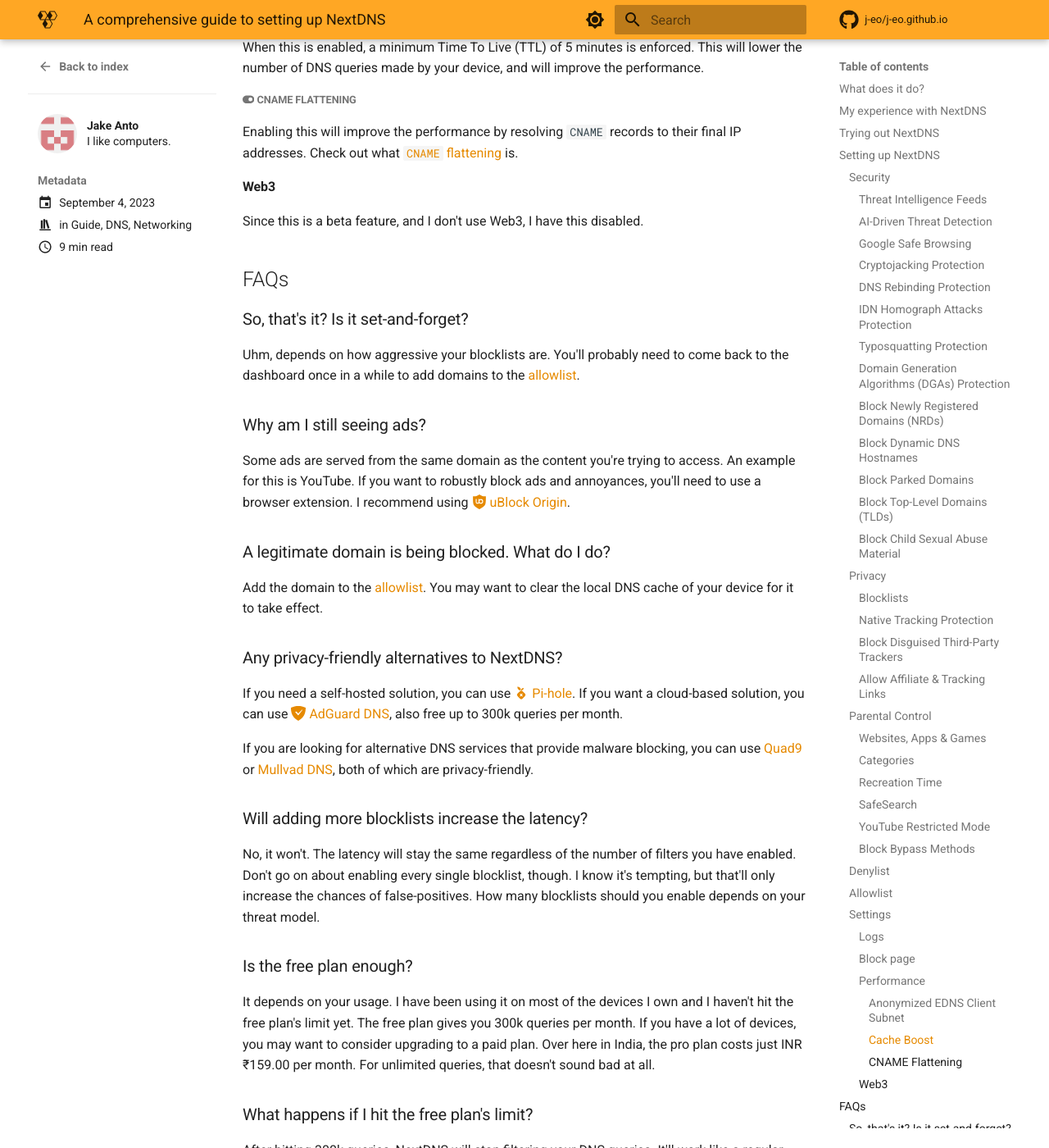
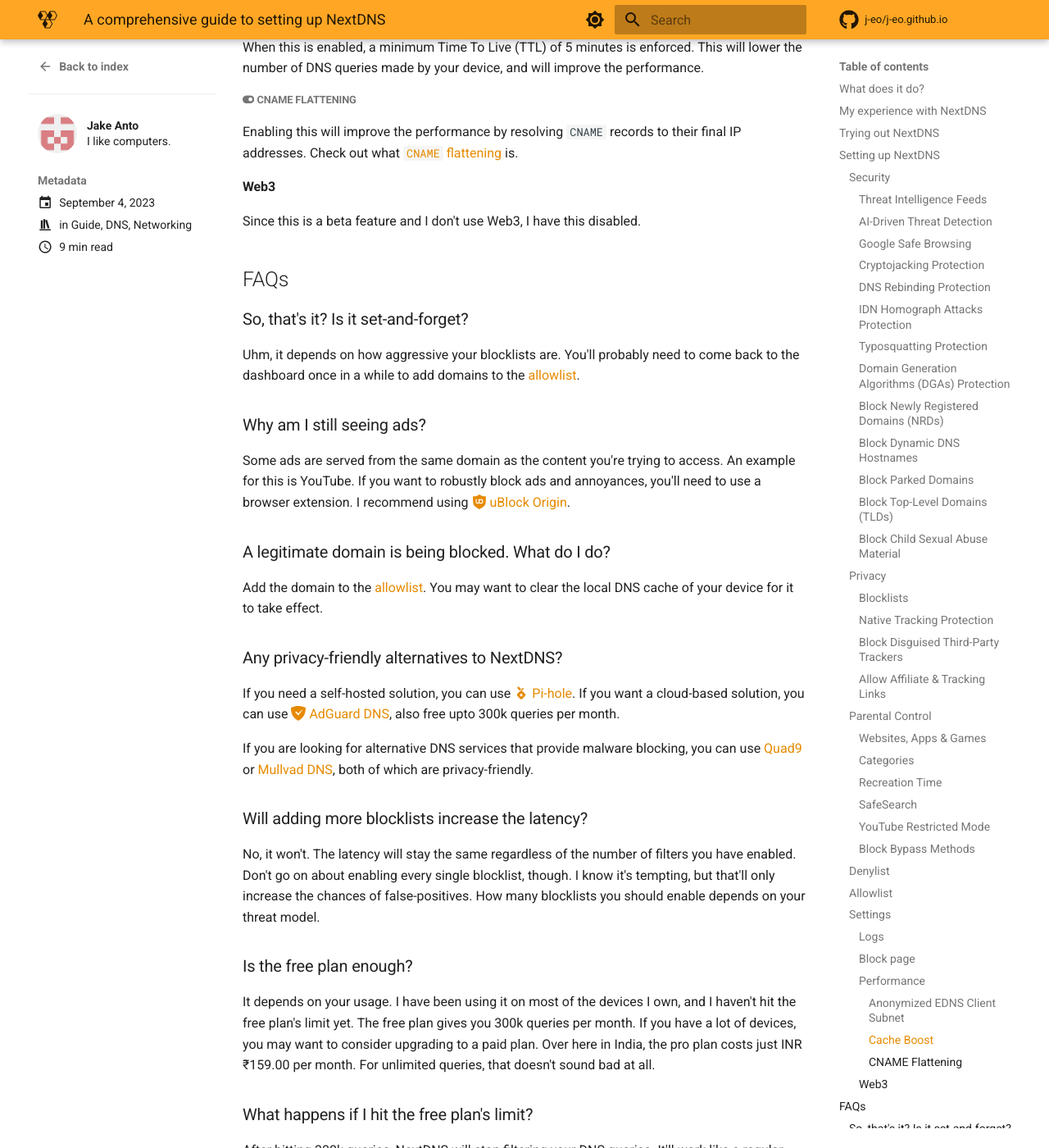
Before and after one commit to JakeAnto/JakeAnto.github.io, an MkDocs documentation site: the page built from docs/blog/posts/nextdns.md, in a window 1280 px wide and 1400 px high, scrolled down 6205 px. Shown: the whole window at 82% size. Built offline with MkDocs 1.6.1 and Material for MkDocs 9.7.7, drawn with Linux system fonts in a browser that asks for light colours; comment, search, counter and statistics services are not loaded; some of the changed text lies outside the part shown.

Commit message:
Fix grammar

```diff
--- a/docs/blog/posts/nextdns.md
+++ b/docs/blog/posts/nextdns.md
@@ -163,7 +163,7 @@
 
 #### :fontawesome-solid-toggle-off: Block Bypass Methods
 
-I recommend leaving this off as enabling this could break some websites and block access to Tor, VPNs, proxies, etc. Your tech-savvy kids will find a way to bypass this anyway.
+I recommend leaving this off, as enabling it could break some websites and block access to Tor, VPNs, proxies, etc. Your tech-savvy kids will find a way to bypass this anyway.
 
 ### :material-minus-box: Denylist
 
@@ -210,13 +210,13 @@
 
 #### Web3
 
-Since this is a beta feature, and I don't use Web3, I have this disabled.
+Since this is a beta feature and I don't use Web3, I have this disabled.
 
 ## FAQs
 
 ### So, that's it? Is it set-and-forget?
 
-Uhm, depends on how aggressive your blocklists are. You'll probably need to come back to the dashboard once in a while to add domains to the [allowlist](#allowlist).
+Uhm, it depends on how aggressive your blocklists are. You'll probably need to come back to the dashboard once in a while to add domains to the [allowlist](#allowlist).
 
 ### Why am I still seeing ads?
 
@@ -228,17 +228,17 @@
 
 ### Any privacy-friendly alternatives to NextDNS?
 
-If you need a self-hosted solution, you can use [:material-pi-hole: Pi-hole](https://pi-hole.net/). If you want a cloud-based solution, you can use [:simple-adguard: AdGuard DNS](https://adguard-dns.io/), also free up to 300k queries per month.
+If you need a self-hosted solution, you can use [:material-pi-hole: Pi-hole](https://pi-hole.net/). If you want a cloud-based solution, you can use [:simple-adguard: AdGuard DNS](https://adguard-dns.io/), also free upto 300k queries per month.
 
 If you are looking for alternative DNS services that provide malware blocking, you can use [Quad9](https://www.quad9.net/service/service-addresses-and-features) or [Mullvad DNS](https://mullvad.net/en/help/dns-over-https-and-dns-over-tls/), both of which are privacy-friendly.
 
 ### Will adding more blocklists increase the latency?
 
-No, it won't. The latency will stay the same regardless of the number of filters you have enabled. Don't go on about enabling every single blocklist, though. I know it's tempting, but that'll only increase the chances of false-positives. How many blocklists should you enable depends on your threat model.
+No, it won't. The latency will stay the same regardless of the number of filters you have enabled. Don't go on about enabling every single blocklist, though. I know it's tempting, but that'll only increase the chances of false-positives. How many blocklists you should enable depends on your threat model.
 
 ### Is the free plan enough?
 
-It depends on your usage. I have been using it on most of the devices I own and I haven't hit the free plan's limit yet. The free plan gives you 300k queries per month. If you have a lot of devices, you may want to consider upgrading to a paid plan. Over here in India, the pro plan costs just INR ₹159.00 per month. For unlimited queries, that doesn't sound bad at all.
+It depends on your usage. I have been using it on most of the devices I own, and I haven't hit the free plan's limit yet. The free plan gives you 300k queries per month. If you have a lot of devices, you may want to consider upgrading to a paid plan. Over here in India, the pro plan costs just INR ₹159.00 per month. For unlimited queries, that doesn't sound bad at all.
 
 ### What happens if I hit the free plan's limit?
 
```
Also changed, not shown: other parts of docs/blog/posts/nextdns.md (+7 -7 lines).
